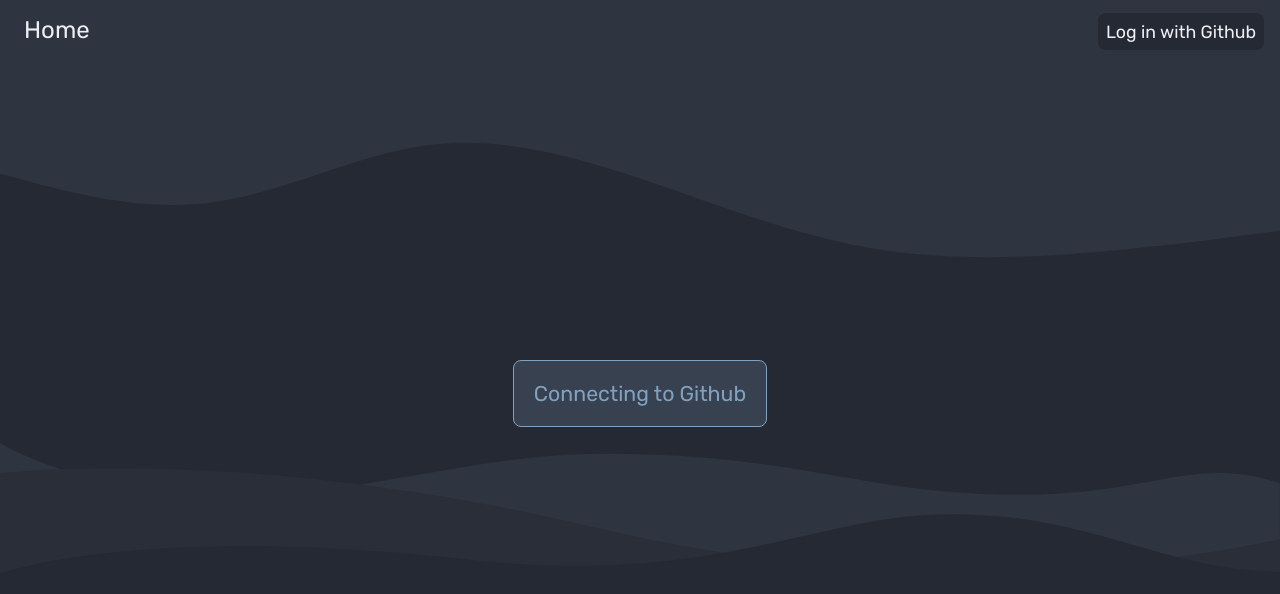
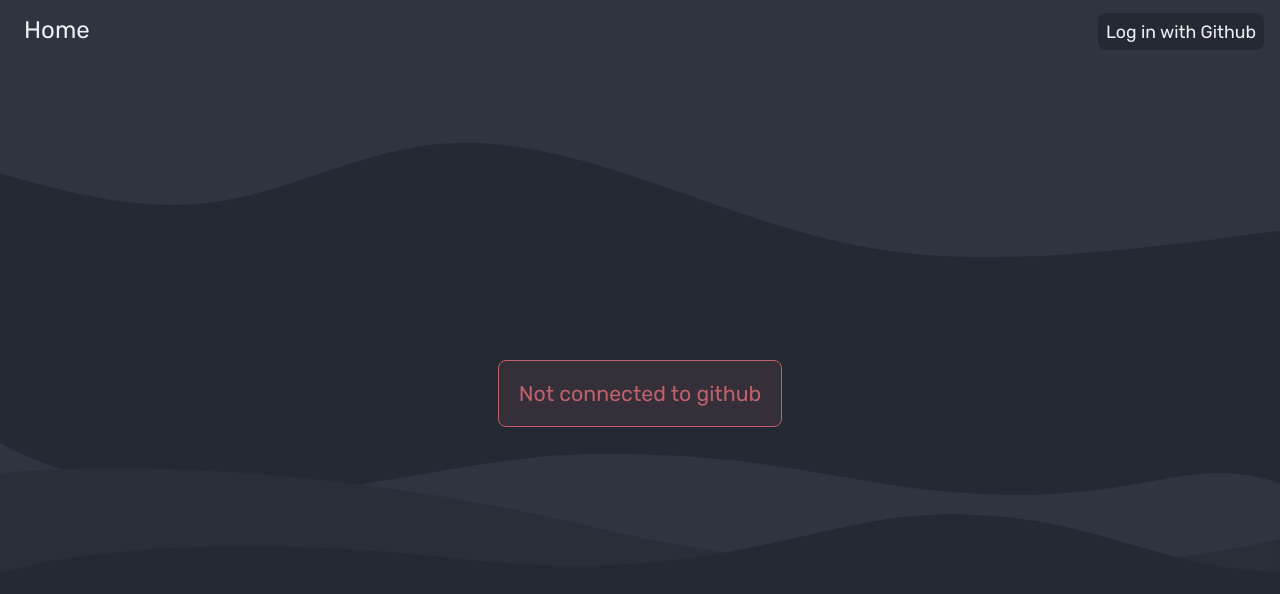
Before and after one commit to xNaCly/Github-Stats, a React (Create React App) app in the folder frontend/: page /oauth in a window 1280 px wide. Shown: the top 594 px of the page. Built offline with nearby package versions, Linux system fonts and the light colour scheme; no server answers.

Commit message:
reworked logging in alert to danger alert

```diff
--- a/frontend/src/components/sites/Oauth.jsx
+++ b/frontend/src/components/sites/Oauth.jsx
@@ -28,7 +28,7 @@
 					d="M0,128L40,138.7C80,149,160,171,240,160C320,149,400,107,480,96C560,85,640,107,720,133.3C800,160,880,192,960,208C1040,224,1120,224,1200,218.7C1280,213,1360,203,1400,197.3L1440,192L1440,0L1400,0C1360,0,1280,0,1200,0C1120,0,1040,0,960,0C880,0,800,0,720,0C640,0,560,0,480,0C400,0,320,0,240,0C160,0,80,0,40,0L0,0Z"></path>
 			</svg>
 			{!localStorage.getItem("login") ? (
-				<Error text="Connecting to Github"></Error>
+				<Error text="Not connected to github" type="danger"></Error>
 			) : (
 				<Error text="Connected to Github" type="success"></Error>
 			)}
```
